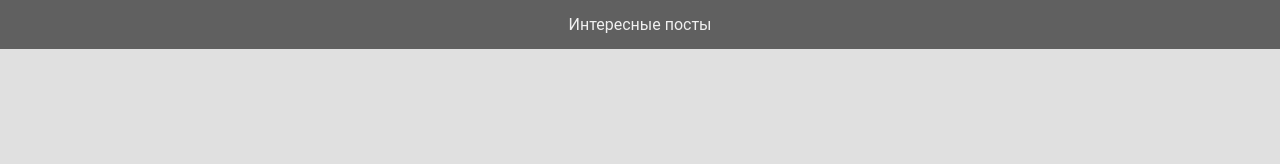
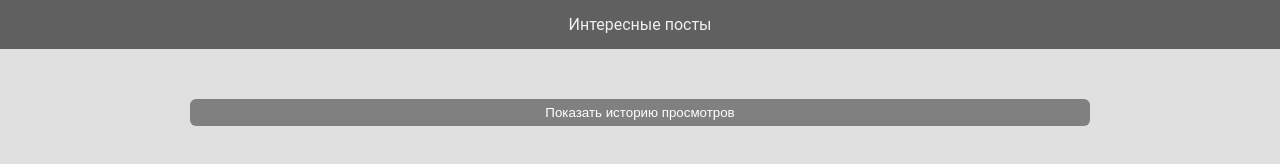
Before and after one commit to Asalferova/RandomPost, a plain HTML site: page index.html in a window 1280 px wide. Drawn offline with Linux system fonts and the light colour scheme; no server answers.

Commit message:
Добавление контейнера в index.html для отображения истории постов

```diff
--- a/index.html
+++ b/index.html
@@ -1,5 +1,6 @@
 <!DOCTYPE html>
 <html lang="ru">
+
 <head>
     <meta charset="UTF-8">
     <meta name="viewport" content="width=device-width, initial-scale=1.0">
@@ -7,6 +8,7 @@
     <title>Random Post</title>
     <link rel="stylesheet" href="./css/style.css">
 </head>
+
 <body>
     <header class="header">
         Интересные посты
@@ -14,6 +16,13 @@
     <div class="container">
     </div>
 
+    <div class="container container-history">
+        <button class="history-btn">Показать историю просмотров</button>
+        <div class="history-posts">
+        </div>
+    </div>
+
     <script src="./js/script.js"></script>
 </body>
+
 </html>
```
